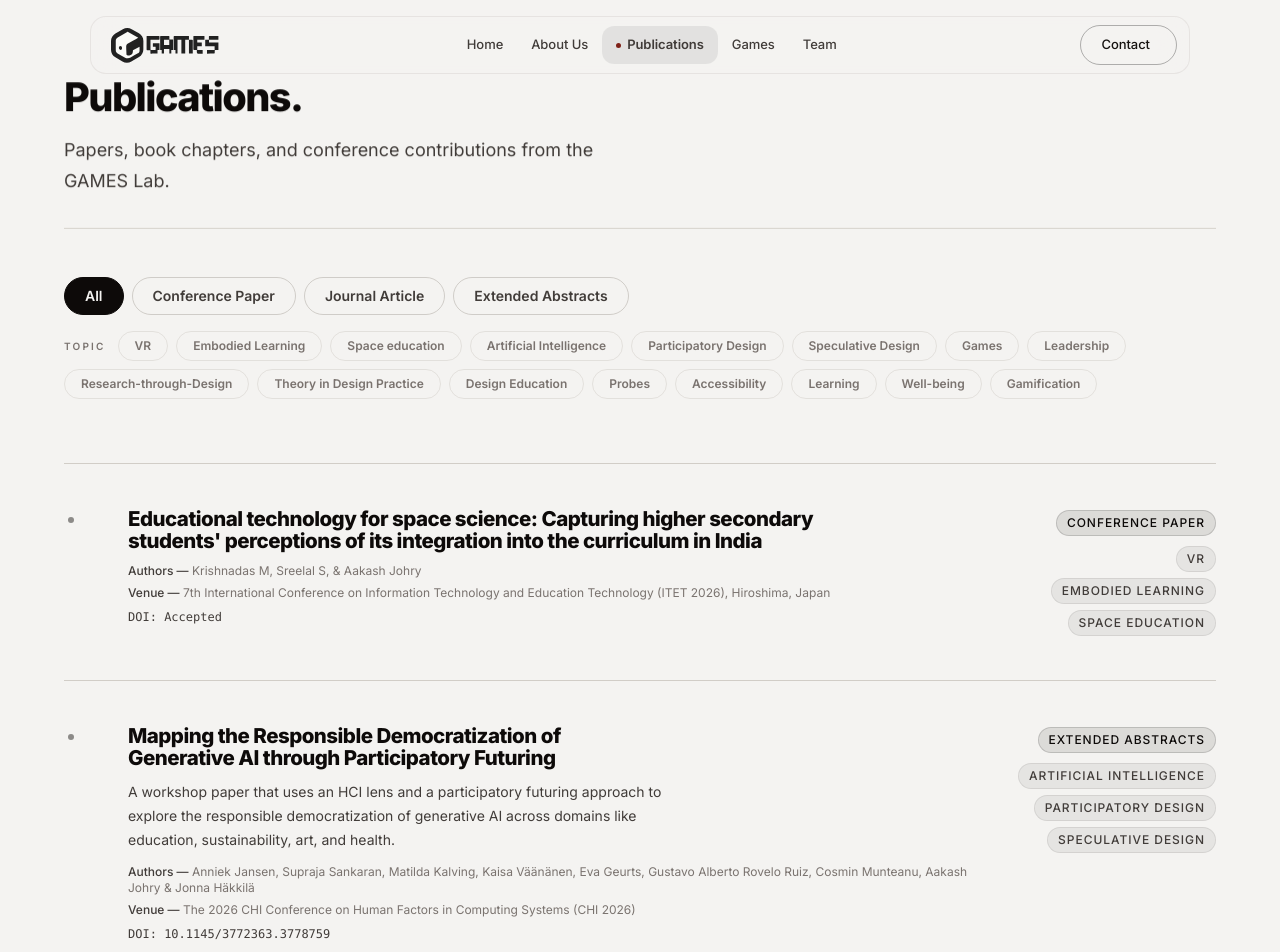
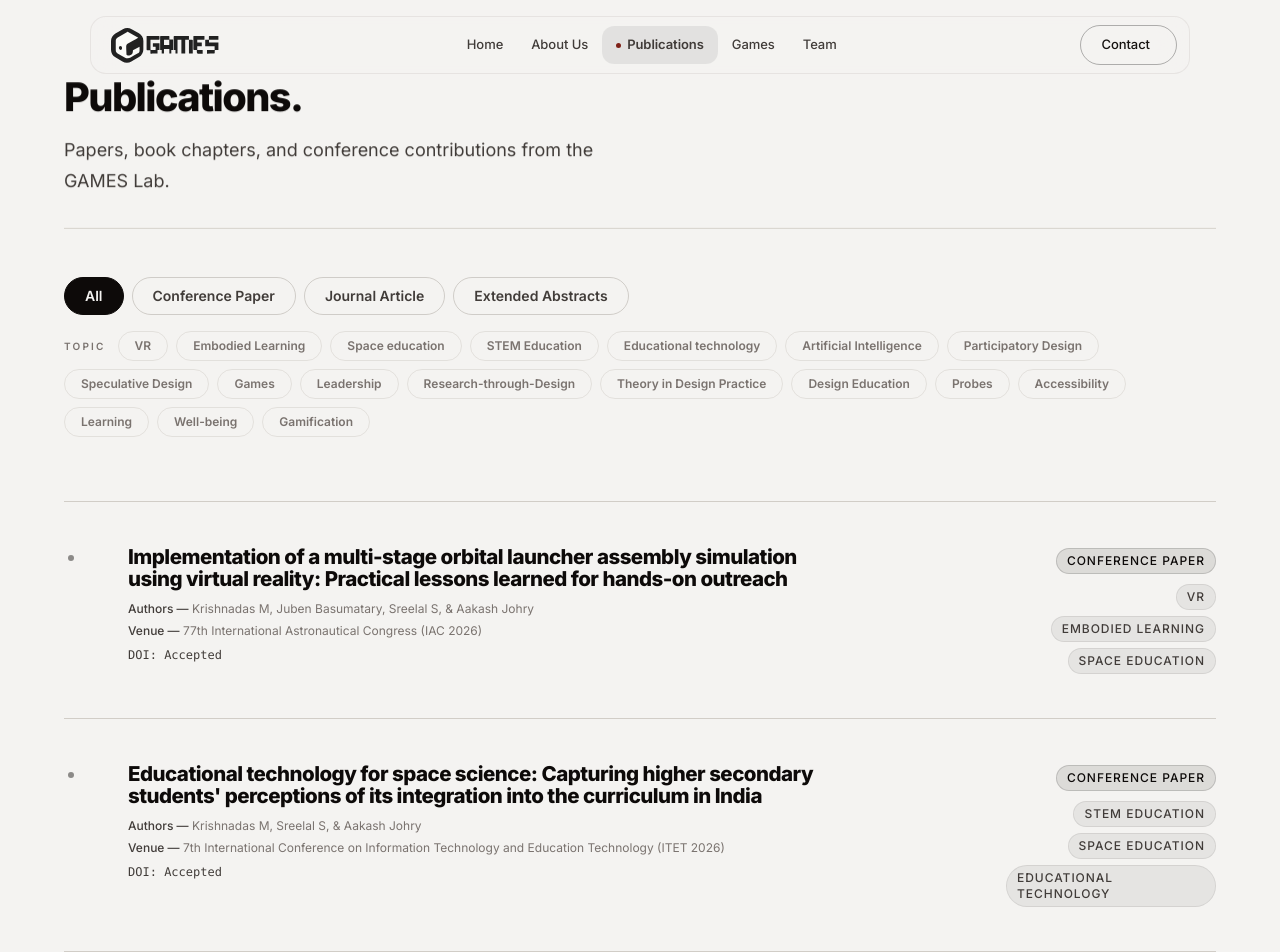
Before and after one commit to gameslabiitd-jpg/games-lab-website, a Next.js app: page /publications in a window 1280 px wide. Shown: the top 952 px of the page. Built offline with nearby package versions, Linux system fonts and the light colour scheme.

Commit message:
Update research.ts

```diff
--- a/src/data/research.ts
+++ b/src/data/research.ts
@@ -30,16 +30,29 @@ export type Research = {
  */
 export const research: Research[] = [
   {
+    id: "Implementation launcher assembly",
+    title:
+      "Implementation of a multi-stage orbital launcher assembly simulation using virtual reality: Practical lessons learned for hands-on outreach",
+    description:
+      "",
+    type: "Conference Paper",
+    topics: ["VR", "Embodied Learning", "Space education"],
+    authors: "Krishnadas M, Juben Basumatary, Sreelal S, &  Aakash Johry",
+    venue:
+      "77th International Astronautical Congress (IAC 2026)",
+    link: "Accepted",
+  },
+  {
     id: "Educational technology for space",
     title:
       "Educational technology for space science: Capturing higher secondary students' perceptions of its integration into the curriculum in India",
     description:
       "",
     type: "Conference Paper",
-    topics: ["VR", "Embodied Learning", "Space education"],
+    topics: ["STEM Education", "Space education", "Educational technology"],
     authors: "Krishnadas M, Sreelal S, &  Aakash Johry",
     venue:
-      "7th International Conference on Information Technology and Education Technology (ITET 2026), Hiroshima, Japan",
+      "7th International Conference on Information Technology and Education Technology (ITET 2026)",
     link: "Accepted",
   },
   {
```
